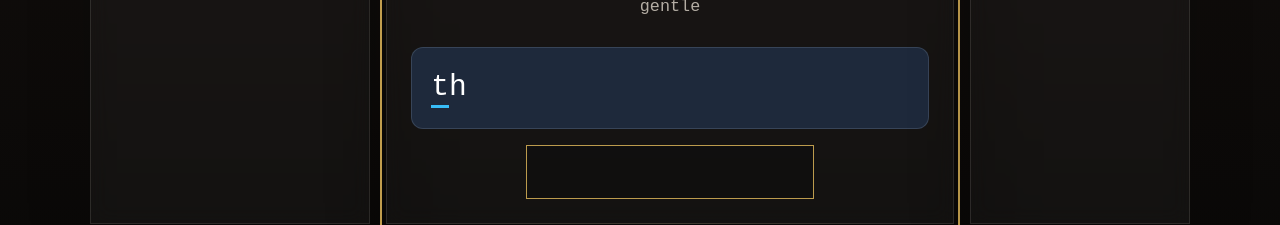
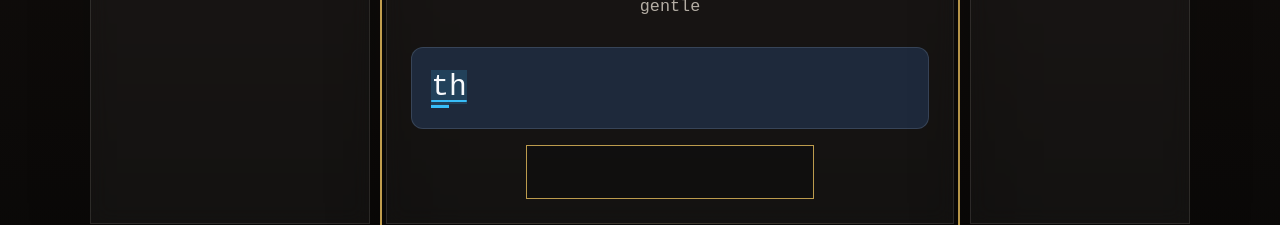
Before and after one commit to pushittothecloud/rollover-typing-training, a React (Vite) app: page / in a window 1280 px wide. Shown: the part 509-734 px from the top of the page. Built offline with nearby package versions, Linux system fonts and the light colour scheme.

Commit message:
Strengthen active word highlight in words mode

```diff
--- a/src/App.css
+++ b/src/App.css
@@ -289,11 +289,17 @@
 }
 
 .typed-char.target-active {
-  color: #ffffff;
+  color: #f8fafc;
+  background-color: rgba(56, 189, 248, 0.16);
+  text-decoration: underline;
+  text-decoration-color: #38bdf8;
+  text-decoration-thickness: 2px;
+  text-underline-offset: 0.16em;
 }
 
 .typed-char.target-complete {
   color: #64748b;
+  background-color: transparent;
   text-decoration: none;
 }
 
```
